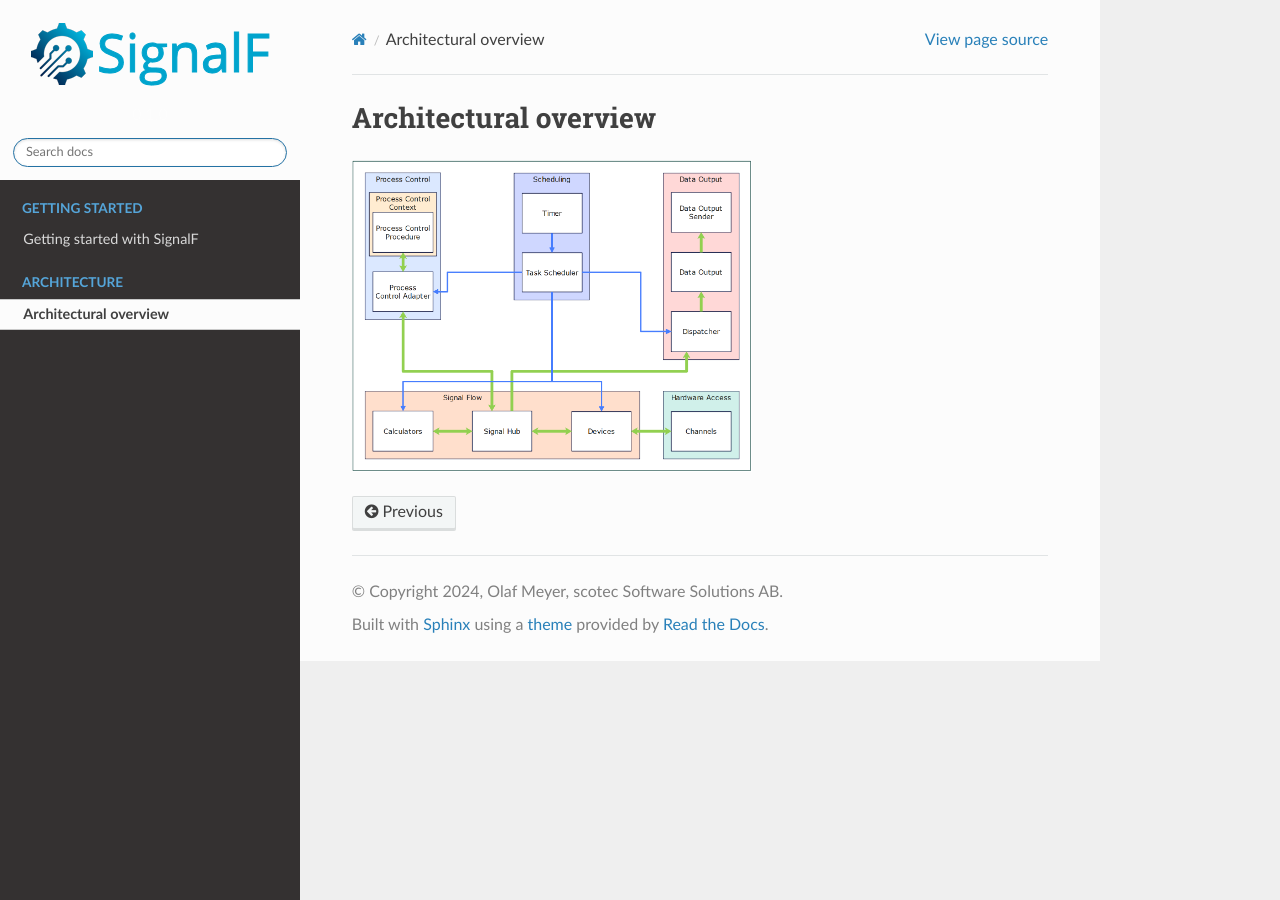
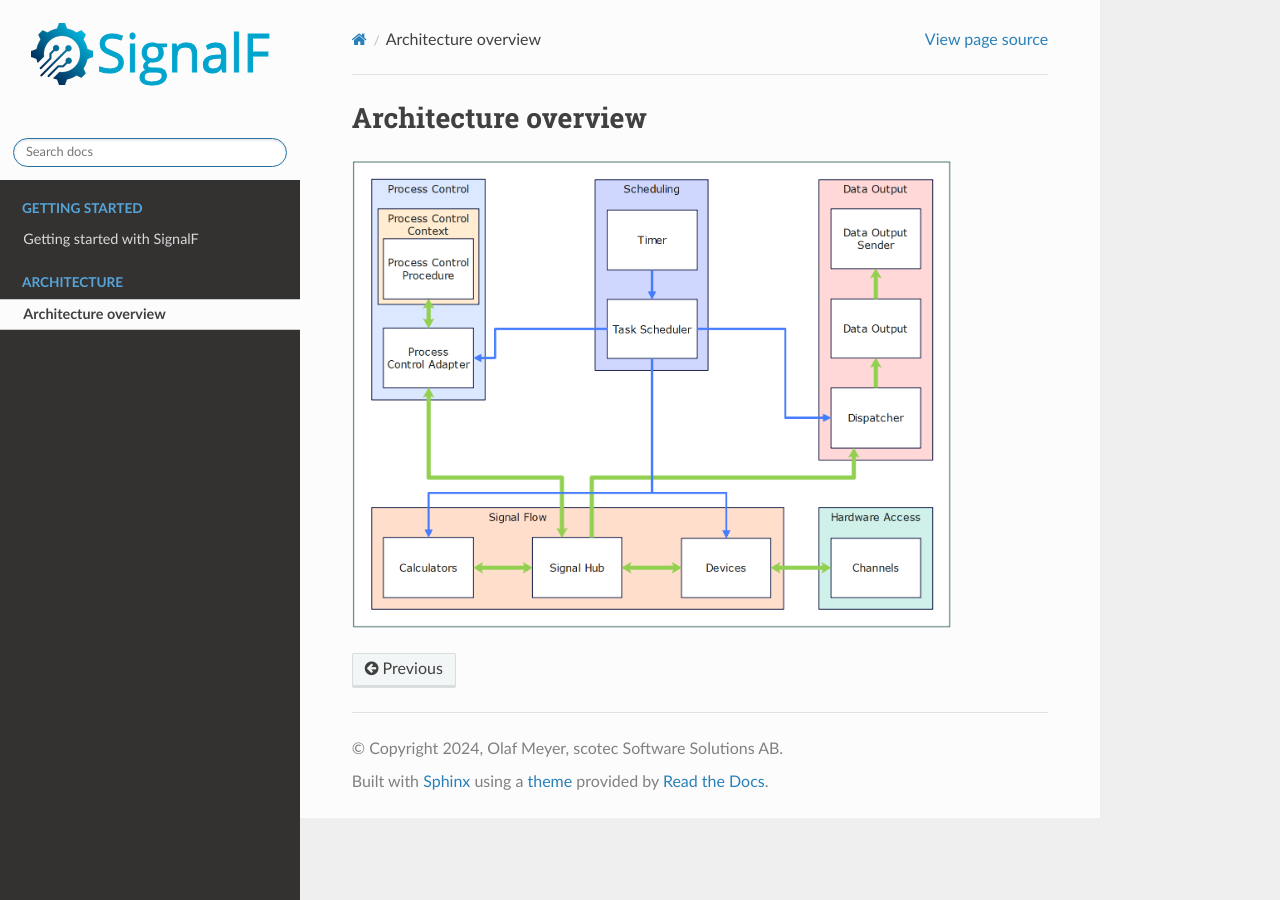
Before and after one commit to SignalF/SignalF.Documentation, a Sphinx documentation site: the page built from docs/source/architecture/overview.rst, in a window 1280 px wide. Built offline with Sphinx 7.4.7 and the Read the Docs theme 2.0.0, drawn with Linux system fonts in a browser that asks for light colours.

Commit message:
Update overview.rst

```diff
--- a/docs/source/architecture/overview.rst
+++ b/docs/source/architecture/overview.rst
@@ -1,6 +1,6 @@
-Architectural overview
+Architecture overview
 ============================
 
 .. image:: architecture.png
-  :width: 400
+  :width: 600
   :alt: Architecture
```
